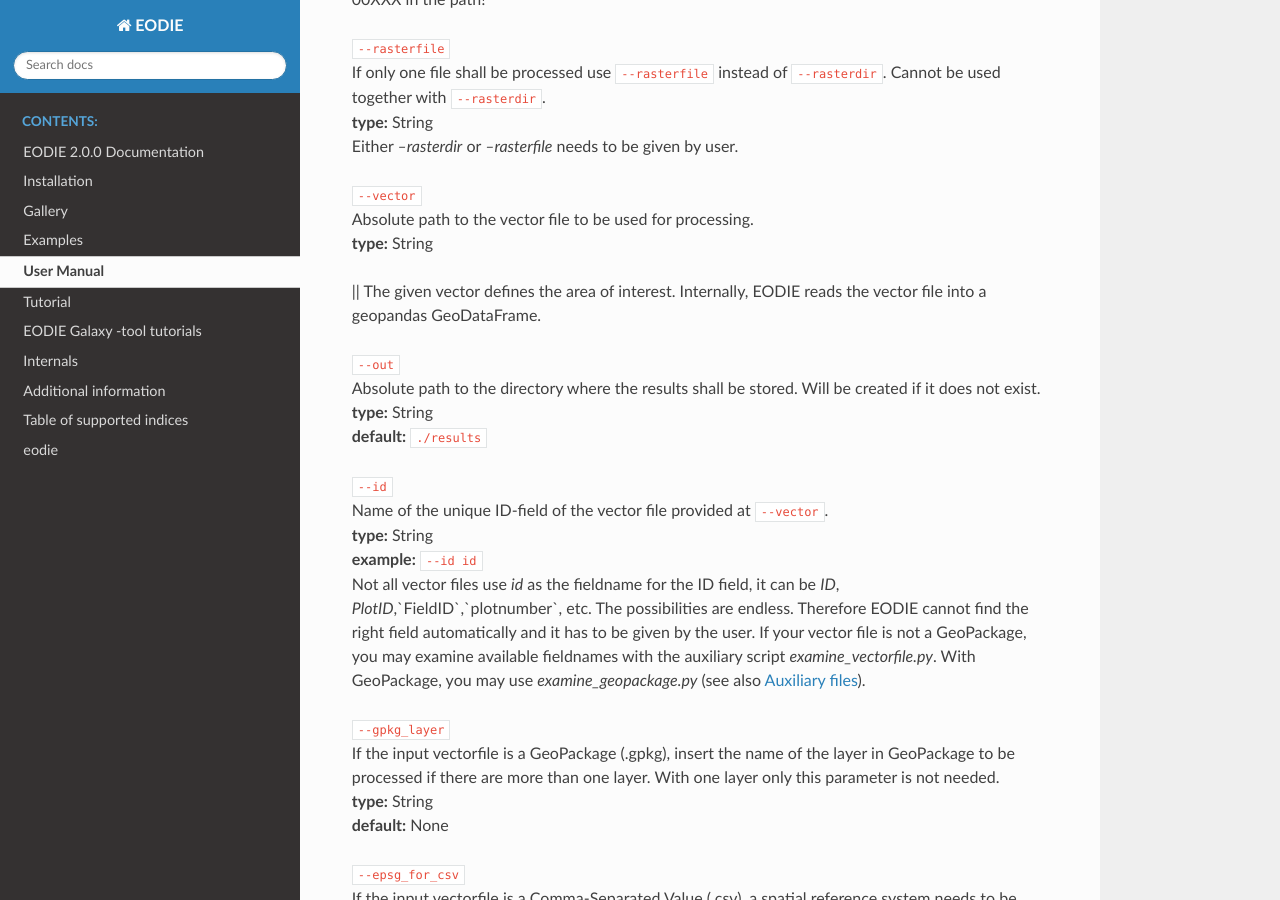
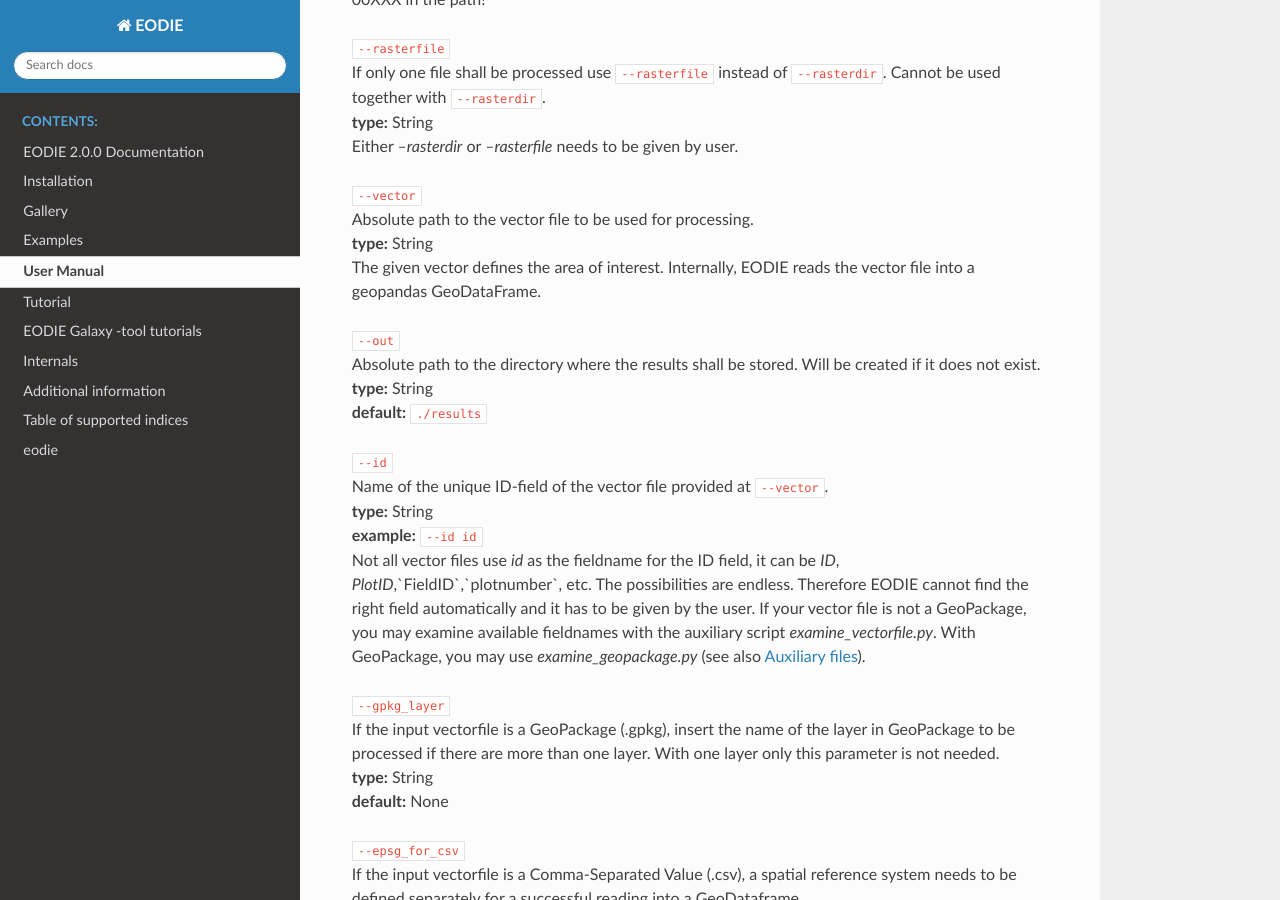
Before and after one commit to samumantha/EODIE, a Sphinx documentation site: the page built from docs/Use.rst, in a window 1280 px wide and 900 px high, scrolled down 1100 px. Built offline with Sphinx 7.4.7 and the Read the Docs theme 2.0.0, drawn with Linux system fonts in a browser that asks for light colours; pages that are not in the unit, such as notebooks, are missing from menus.

Commit message:
Attempt on fixing Sphinx errors

```diff
--- a/docs/Modules.rst
+++ b/docs/Modules.rst
@@ -4,4 +4,4 @@
 .. toctree::
    :maxdepth: 4
 
-   eodie
+   Eodie
--- a/docs/Use.rst
+++ b/docs/Use.rst
@@ -37,7 +37,7 @@
 | ``--vector``
 | Absolute path to the vector file to be used for processing.
 | **type:** String
-|| The given vector defines the area of interest. Internally, EODIE reads the vector file into a geopandas GeoDataFrame.
+| The given vector defines the area of interest. Internally, EODIE reads the vector file into a geopandas GeoDataFrame.
 
 | ``--out``
 | Absolute path to the directory where the results shall be stored. Will be created if it does not exist.
```
